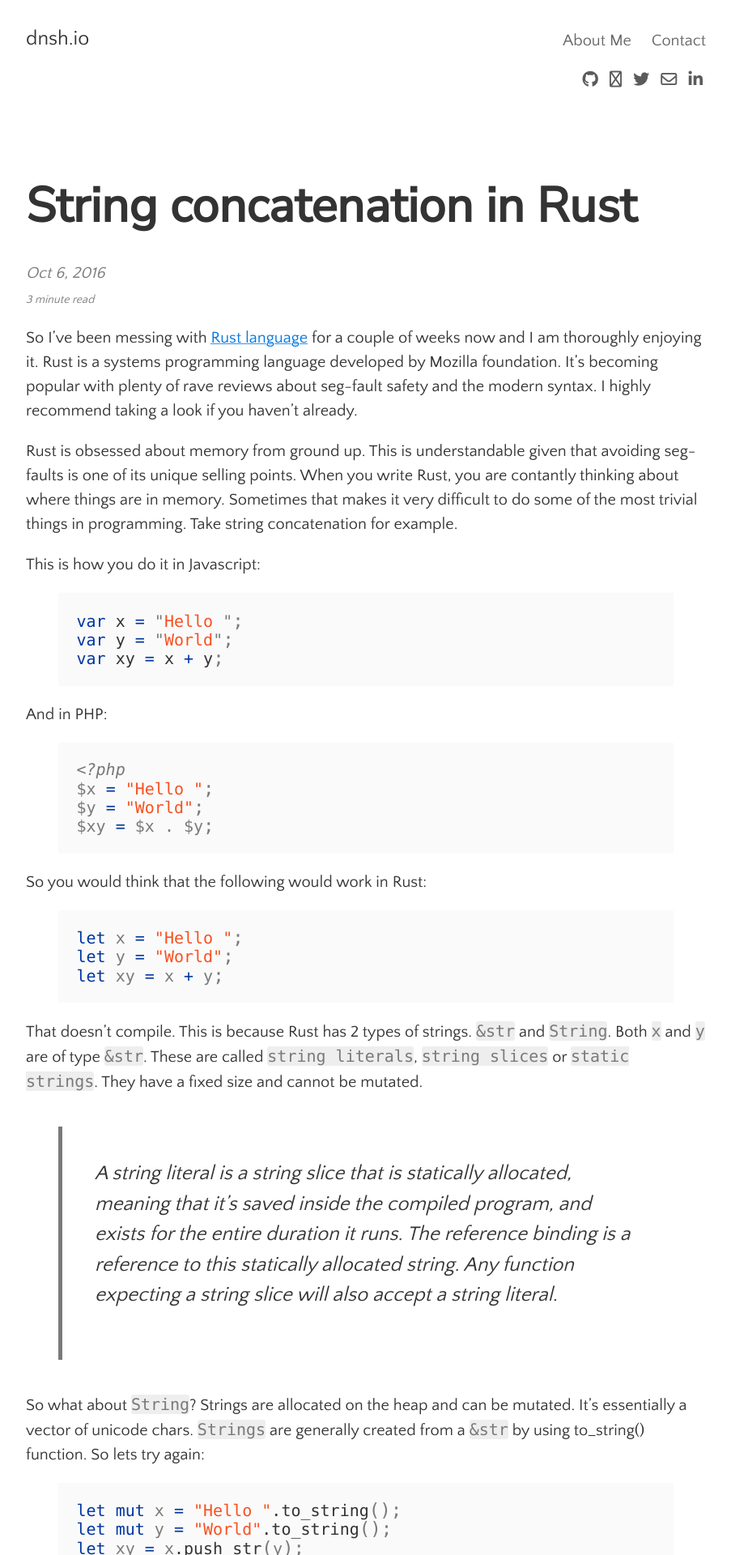
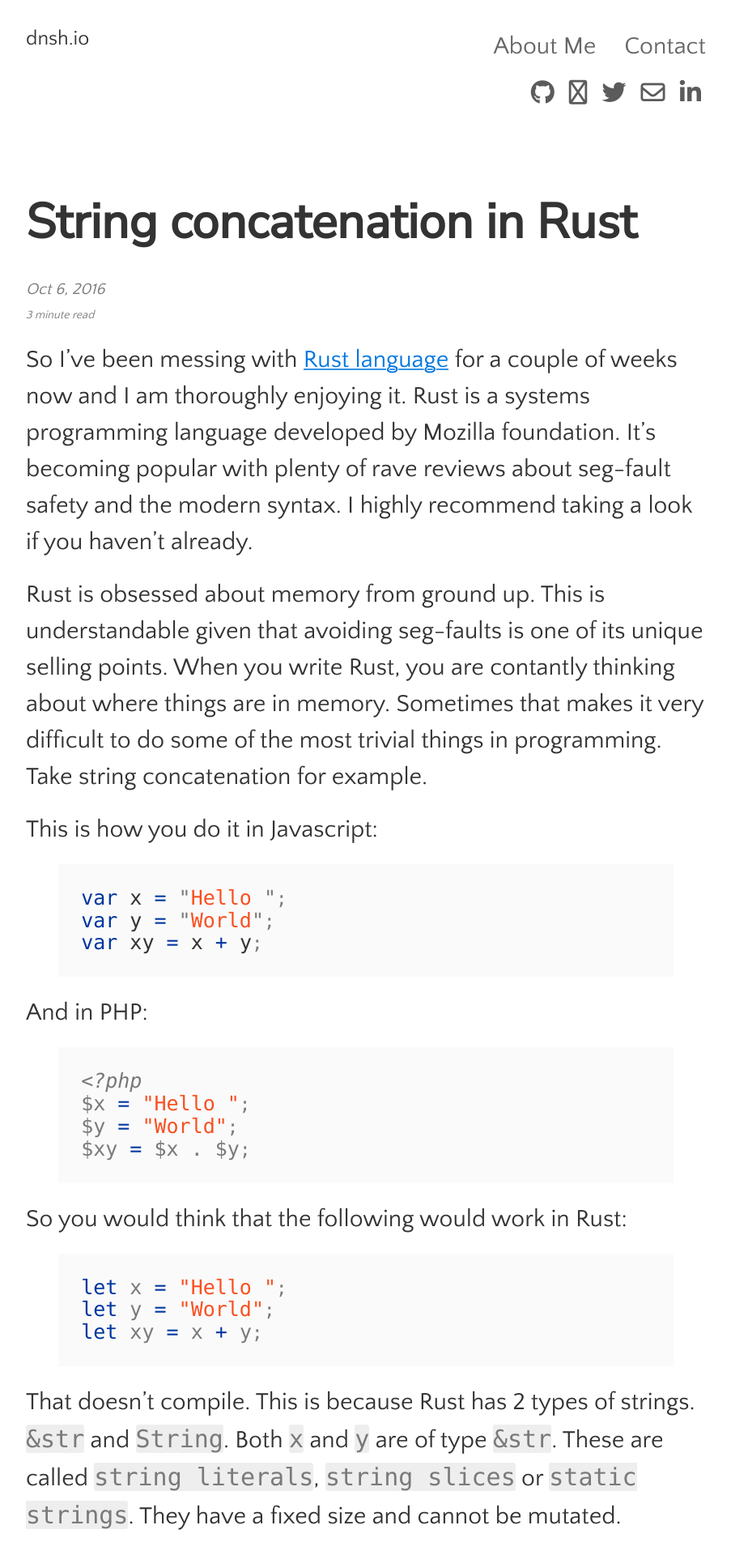
Before and after one commit to dnshio/dnshio.github.io, a Jekyll site: the page built from _posts/2016-10-06-string-concatenation-in-rust-is-not-tivial.md, in a window 1280 px wide. Shown: the top 1920 px of the page at 81% size, without its empty margins (188-1091 px from the left). Built offline with Jekyll 4.4.1, drawn with Linux system fonts in a browser that asks for light colours; nearby versions of some CDN libraries; comment, search, counter and statistics services are not loaded.

Commit message:
Adjusted typography

```diff
--- a/_posts/2016-10-06-string-concatenation-in-rust-is-not-tivial.md
+++ b/_posts/2016-10-06-string-concatenation-in-rust-is-not-tivial.md
@@ -24,12 +24,12 @@ var xy = x + y;
 
 And in PHP:
 
-{% highlight php%}
+{% highlight php %}
 <?php
 $x = "Hello ";
 $y = "World";
 $xy = $x . $y;
-{% endhighlight php%}
+{% endhighlight php %}
 
 So you would think that the following would work in Rust:
 
--- a/_sass/_code.scss
+++ b/_sass/_code.scss
@@ -19,6 +19,7 @@ pre {
   overflow-x: scroll;
   margin-bottom: 0.88em;
   background-color: $pre-background-color;
+  font-size: $h3;
 }
 
 .highlight .p {
--- a/_sass/_variables.scss
+++ b/_sass/_variables.scss
@@ -10,7 +10,7 @@ $monospace-font-family: 'Source Code Pro', Consolas, monospace !default;
 $h1: 2.998rem !default;
 $h2: 1.5rem !default;
 $h3: 1.25rem !default;
-$h4: 1rem !default;
+$h4: 1.5rem !default;
 $h5: .875rem !default;
 $h6: .75rem !default;
 $h00: 4rem !default;
```
